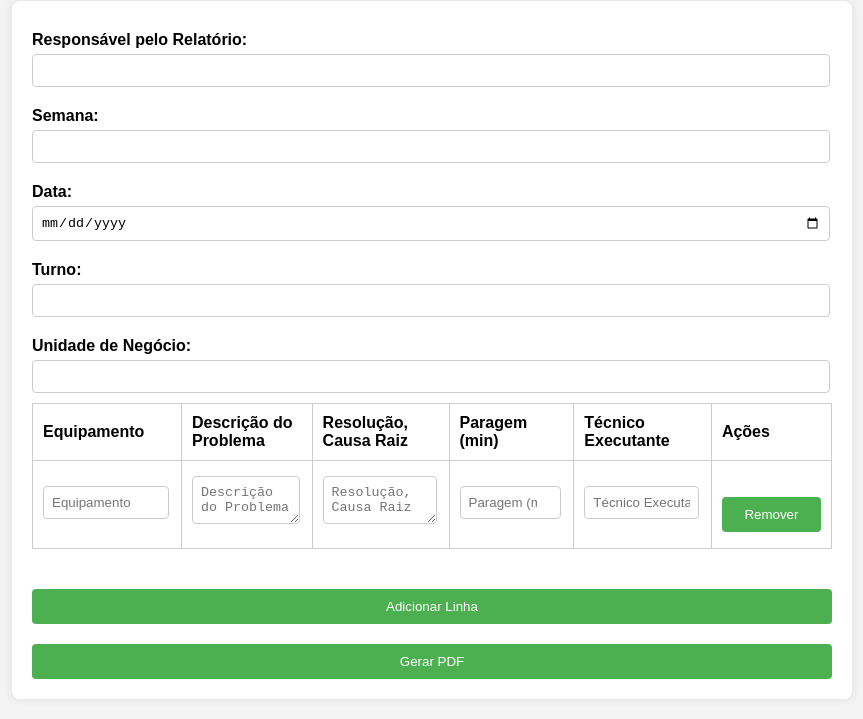
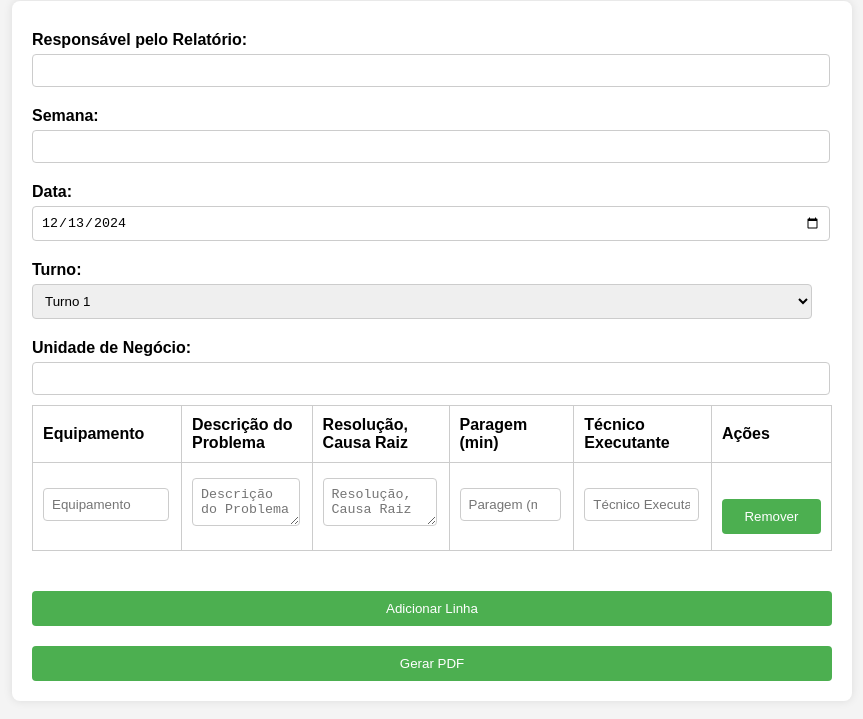
Before and after one commit to angovr/relatorioteste, a plain HTML site: page index.html in a window 1280 px wide. Shown: the part 79-798 px from the top of the page, without its empty margins (208-1071 px from the left). Drawn offline with nearby package versions, Linux system fonts and the light colour scheme.

Commit message:
Update index.html

```diff
--- a/index.html
+++ b/index.html
@@ -1,5 +1,5 @@
 <!DOCTYPE html>
-<html lang="pt">
+<html lang="en">
 <head>
     <meta charset="UTF-8">
     <meta name="viewport" content="width=device-width, initial-scale=1.0">
@@ -70,7 +70,11 @@
         <input type="date" id="data" name="data">
 
         <label for="turno">Turno:</label>
-        <input type="text" id="turno" name="turno">
+        <select id="turno" name="turno">
+            <option value="1">Turno 1</option>
+            <option value="2">Turno 2</option>
+            <option value="3">Turno 3</option>
+        </select>
 
         <label for="unidadeNegocio">Unidade de Negócio:</label>
         <input type="text" id="unidadeNegocio" name="unidadeNegocio">
@@ -105,6 +109,9 @@
 
     <script src="https://cdnjs.cloudflare.com/ajax/libs/jspdf/2.4.0/jspdf.umd.min.js"></script>
     <script>
+        // Predefinir a data como o dia atual
+        document.getElementById('data').valueAsDate = new Date();
+
         // Adicionar uma nova linha na tabela
         document.getElementById('addRowButton').addEventListener('click', () => {
             const tableBody = document.querySelector('#dynamicTable tbody');
```
